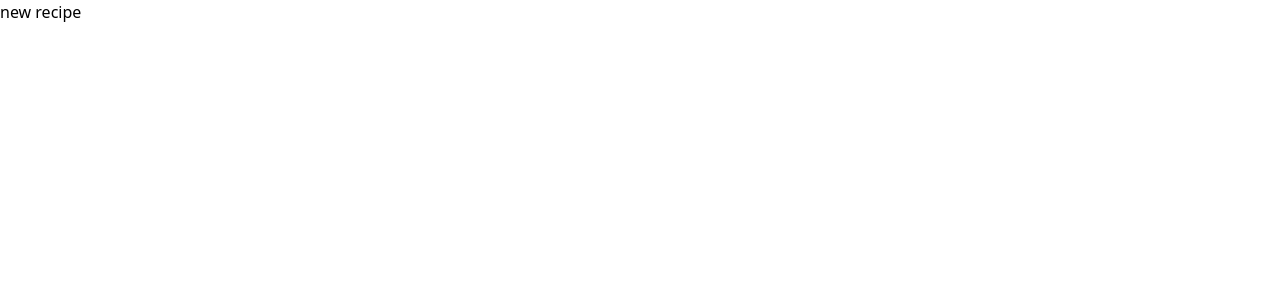
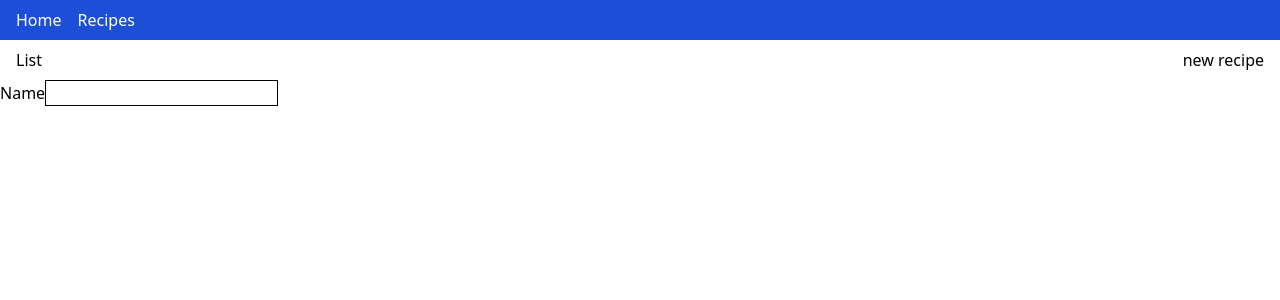
Before and after one commit to Zenthae/vue-query-bug, a Nuxt app: page /recipes/new in a window 1280 px wide. Shown: the top 300 px of the page. Built offline with nearby package versions, Linux system fonts and the light colour scheme.

Commit message:
some progress

```diff
--- a/components/NavBar.vue
+++ b/components/NavBar.vue
@@ -1,3 +1,6 @@
 <template>
-  <div></div>
+  <div class="flex bg-blue-700 text-white py-2 px-4 gap-4 capitalize">
+    <NuxtLink to="/">home</NuxtLink>
+    <NuxtLink to="/recipes">recipes</NuxtLink>
+  </div>
 </template>
--- a/components/base/BaseInput.vue
+++ b/components/base/BaseInput.vue
@@ -1,9 +1,17 @@
 <template>
-  <input type="text" class="base-input" />
+  <label>
+    <span v-if="label">{{ label }}</span>
+    <input v-model="data" type="text" class="border border-black" />
+  </label>
 </template>
 
-<style>
-.base-input {
-  @apply border border-black text-green-500;
-}
-</style>
+<script lang="ts" setup>
+import { useVModel } from '@vueuse/core';
+const props = defineProps<{
+  modelValue: string;
+  label?: string;
+}>();
+const emit = defineEmits(['update:modelValue']);
+
+const data = useVModel(props, 'modelValue', emit);
+</script>
--- a/layouts/default.vue
+++ b/layouts/default.vue
@@ -1,5 +1,6 @@
 <template>
-  <div class="max-h-screen h-screen">
+  <div class="h-screen max-h-screen">
+    <NavBar />
     <slot />
   </div>
 </template>
--- a/package.json
+++ b/package.json
@@ -18,5 +18,8 @@
     "typescript": "^4.5.5",
     "vue-eslint-parser": "^8.2.0",
     "windicss": "^3.4.3"
+  },
+  "dependencies": {
+    "@vueuse/core": "^7.6.2"
   }
 }
--- /dev/null
+++ b/pages/recipes.vue
@@ -0,0 +1,10 @@
+<template>
+  <div>
+    <div class="flex py-2 px-4">
+      <NuxtLink to="/recipes">List</NuxtLink>
+      <span class="flex-grow" />
+      <NuxtLink to="/recipes/new">new recipe</NuxtLink>
+    </div>
+    <NuxtPage />
+  </div>
+</template>
--- a/pages/recipes/index.vue
+++ /dev/null
@@ -1,3 +0,0 @@
-<template>
-  <div></div>
-</template>
--- a/pages/recipes/new.vue
+++ b/pages/recipes/new.vue
@@ -1,3 +1,22 @@
 <template>
-  <div>new recipe</div>
+  <div>
+    <BaseInput v-model="recipe.name" label="Name" />
+  </div>
 </template>
+
+<script lang="ts" setup>
+const recipe = ref({
+  name: '',
+  description: '',
+  ingredients: [],
+  instructions: [],
+  image: '',
+  tags: [],
+  category: '',
+  servings: '',
+  prepTime: '',
+  cookTime: '',
+  totalTime: '',
+  notes: '',
+});
+</script>
```
Also changed, not shown: 1 other file (tests, documents, lock files or other folders).
